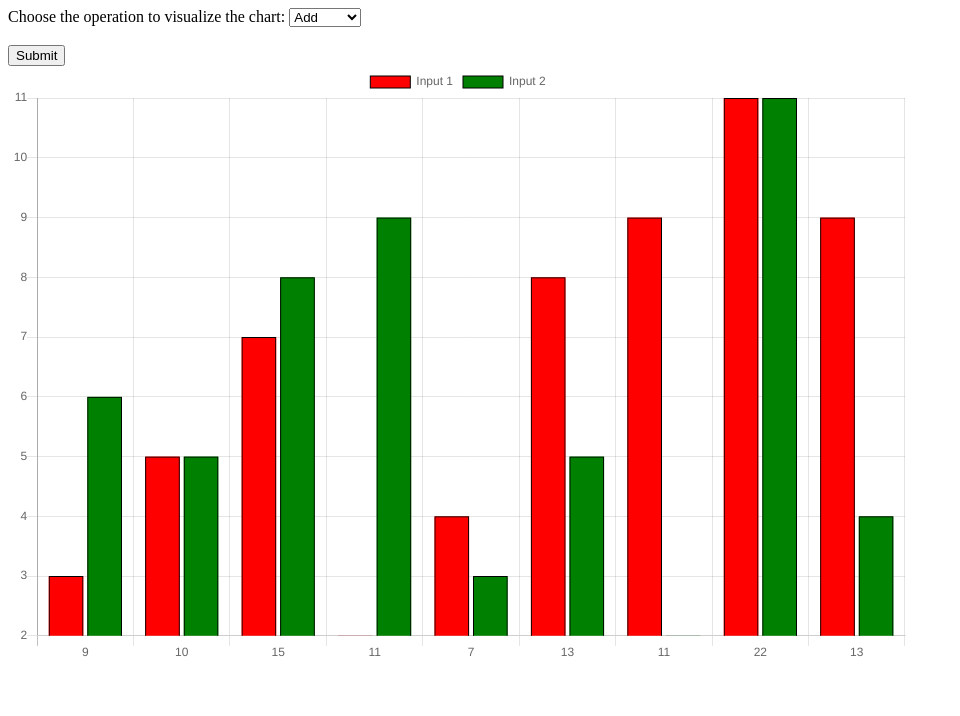
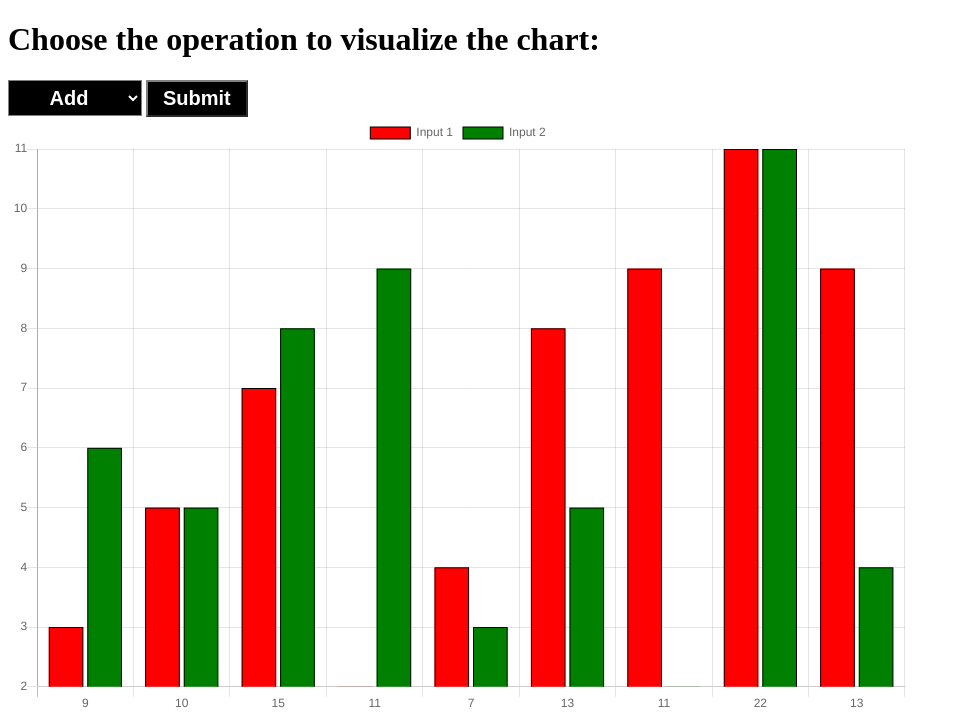
Before and after one commit to monz123/pythonLoginProject, a Flask app: template app/templates/chart.html in a window 1280 px wide. Shown: the top 716 px of the page, without its empty margins (0-960 px from the left). Run offline with Flask 2, Linux system fonts and the light colour scheme; the template is opened without the code that fills it, so the values that code supplies are empty.

Commit message:
Feature: Adding css to different html id's

```diff
--- a/app/templates/chart.html
+++ b/app/templates/chart.html
@@ -3,18 +3,28 @@
 <head>
     <meta charset="UTF-8">
     <script src='https://cdn.jsdelivr.net/npm/chart.js@2.9.3/dist/Chart.min.js'></script>
+    <style>
+  #operation, #button {
+  background-color: black;
+  border-color: grey;
+  color: white;
+  font-weight:bold;
+  padding: 5px 15px;
+  text-align: center;
+  font-size: 20px;
+}
+</style>
 </head>
 <body>
 <form action="Test.html">
-  <label for="cars">Choose the operation to visualize the chart:</label>
+    <label for="cars"><h1><b>Choose the operation to visualize the chart:</b></h1></label>
   <select name="operation" id="operation">
     <option value="add">Add</option>
       <option value="subtract">Subtract</option>
       <option value="multiply">Multiply</option>
       <option value="divide">Divide</option>
   </select>
-  <br><br>
-  <input type="submit" value="Submit" onclick="performOperation()">
+  <input type="submit" value="Submit" id="button" onclick="performOperation()">
 </form>
 <canvas id="chart" width="900" height="600"></canvas>
 <script>
```
